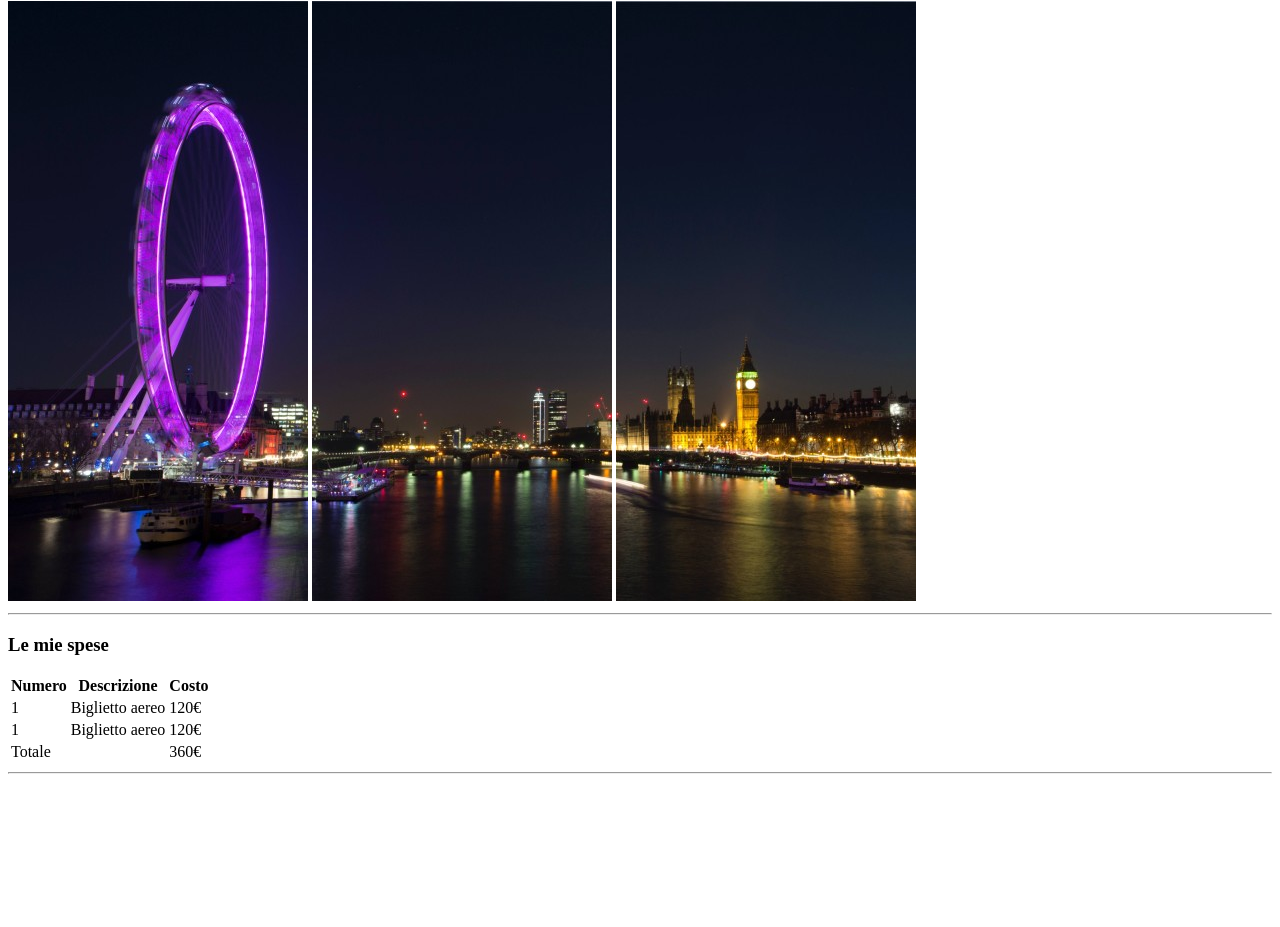
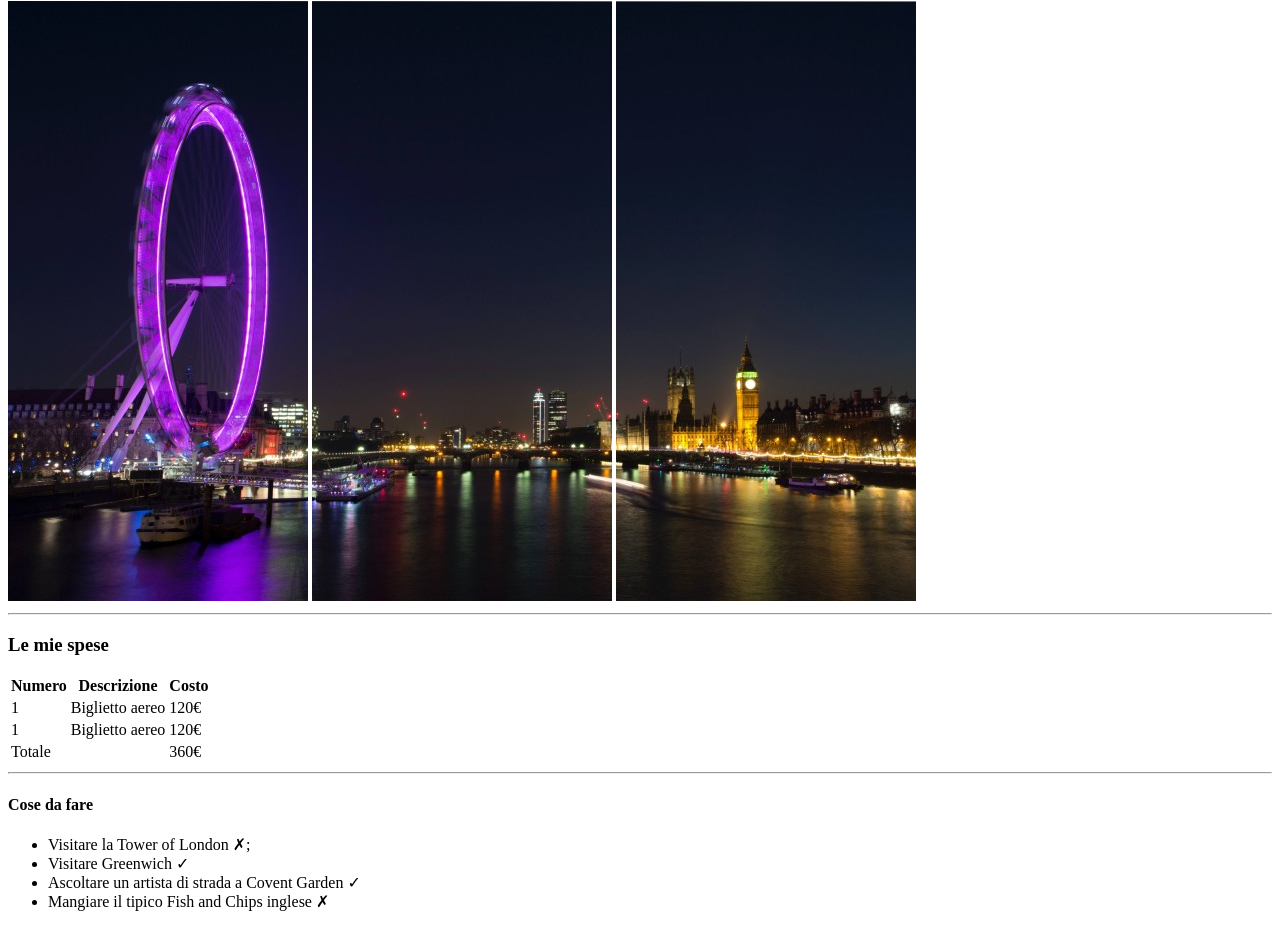
Before and after one commit to Fez06/html-london-trip, a plain HTML site: page index.html in a window 1280 px wide. Shown: the part 79-1006 px from the top of the page. Before the commit the page ends 861 px from the top, so only its background shows below. Drawn offline with Linux system fonts and the light colour scheme.

Commit message:
completato "cose da fare"

```diff
--- a/index.html
+++ b/index.html
@@ -49,6 +49,13 @@
 
         <section>
             <!-- cose da fare -->
+            <h4>Cose da fare</h4>
+            <ul>
+                <li>Visitare la Tower of London &#10007;;</li>
+                <li>Visitare Greenwich &#10003;</li>
+                <li>Ascoltare un artista di strada a Covent Garden &#10003;</li>
+                <li>Mangiare il tipico Fish and Chips inglese &#10007;</li>
+            </ul>
         </section>
 
         <section>
```
